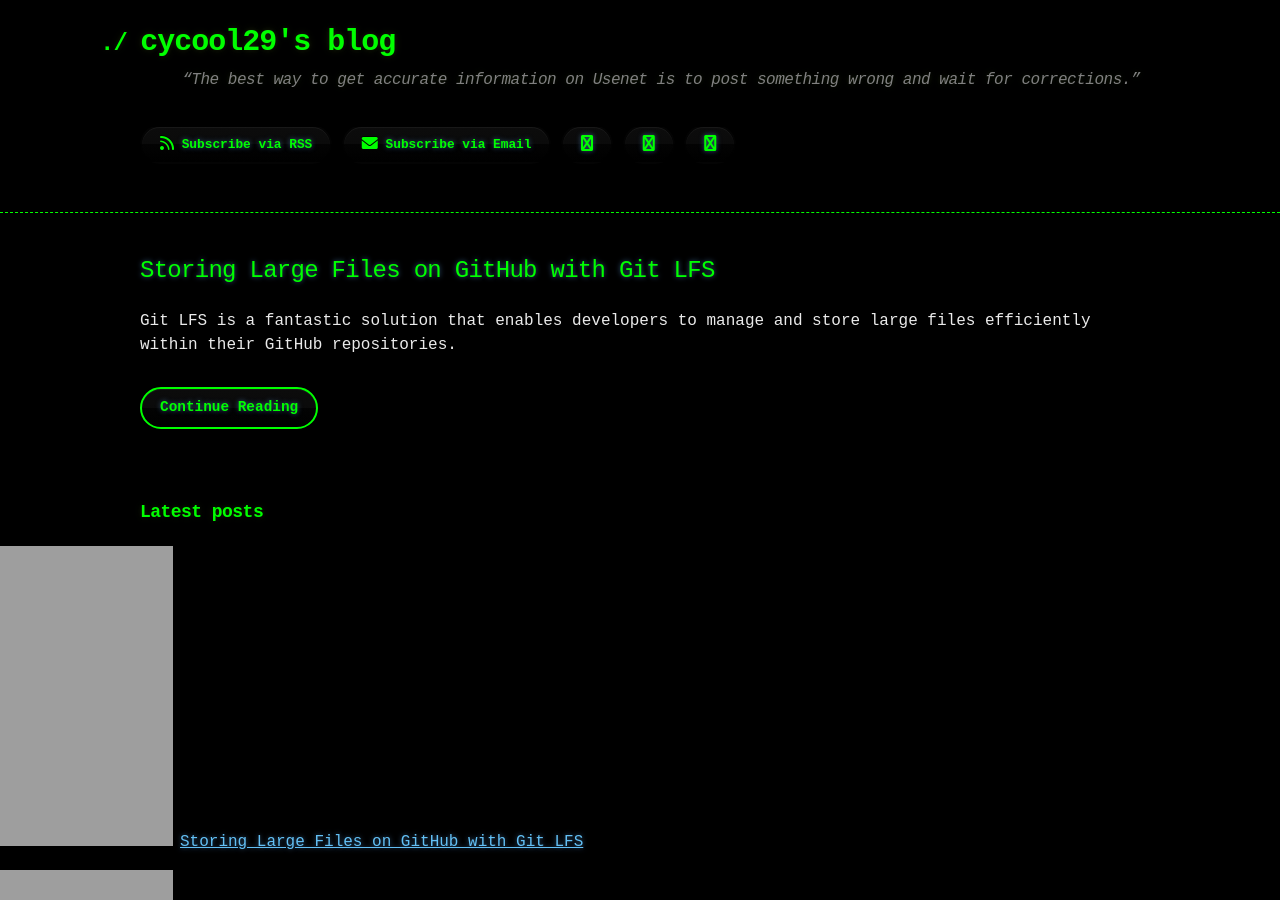
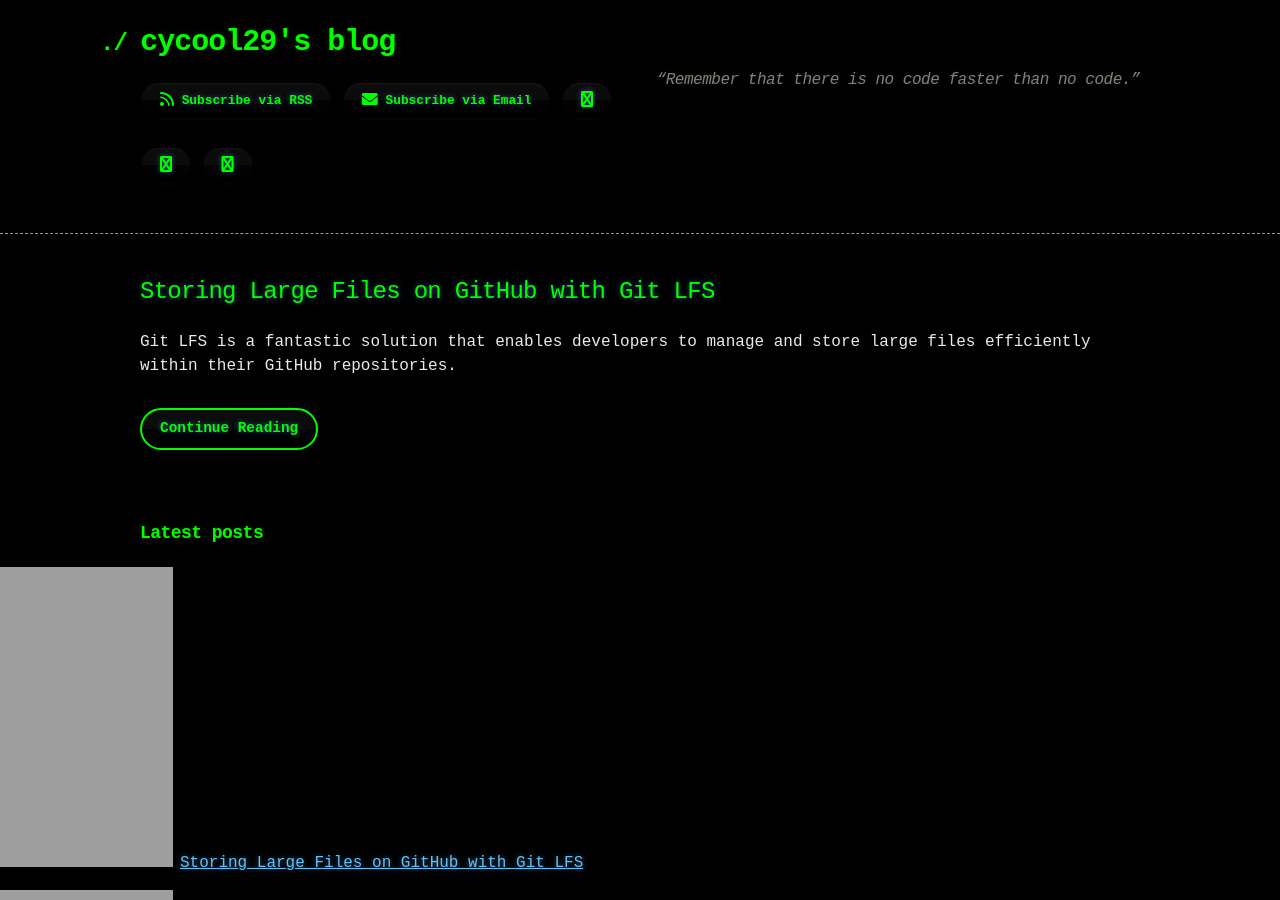
Before and after one commit to cycool29/cycool29.github.io, a Jekyll site: the page built from index.md, in a window 1280 px wide and 900 px high. Built offline with Jekyll 4.4.1, drawn with Linux system fonts in a browser that asks for light colours; a style sheet for code colours, icons or effects is not loaded.

Commit message:
Update quotes

```diff
--- a/_config.yml
+++ b/_config.yml
@@ -1,5 +1,5 @@
 title: cycool29's blog
-description: "“The best way to get accurate information on Usenet is to post something wrong and wait for corrections.” "
+description: "“Remember that there is no code faster than no code.” "
 bio: A high school student. Intermediate in Python, Git, Bash. Learning JavaScript. He/Him. "
 author: cycool29
 url: https://cycool29.github.io
```
